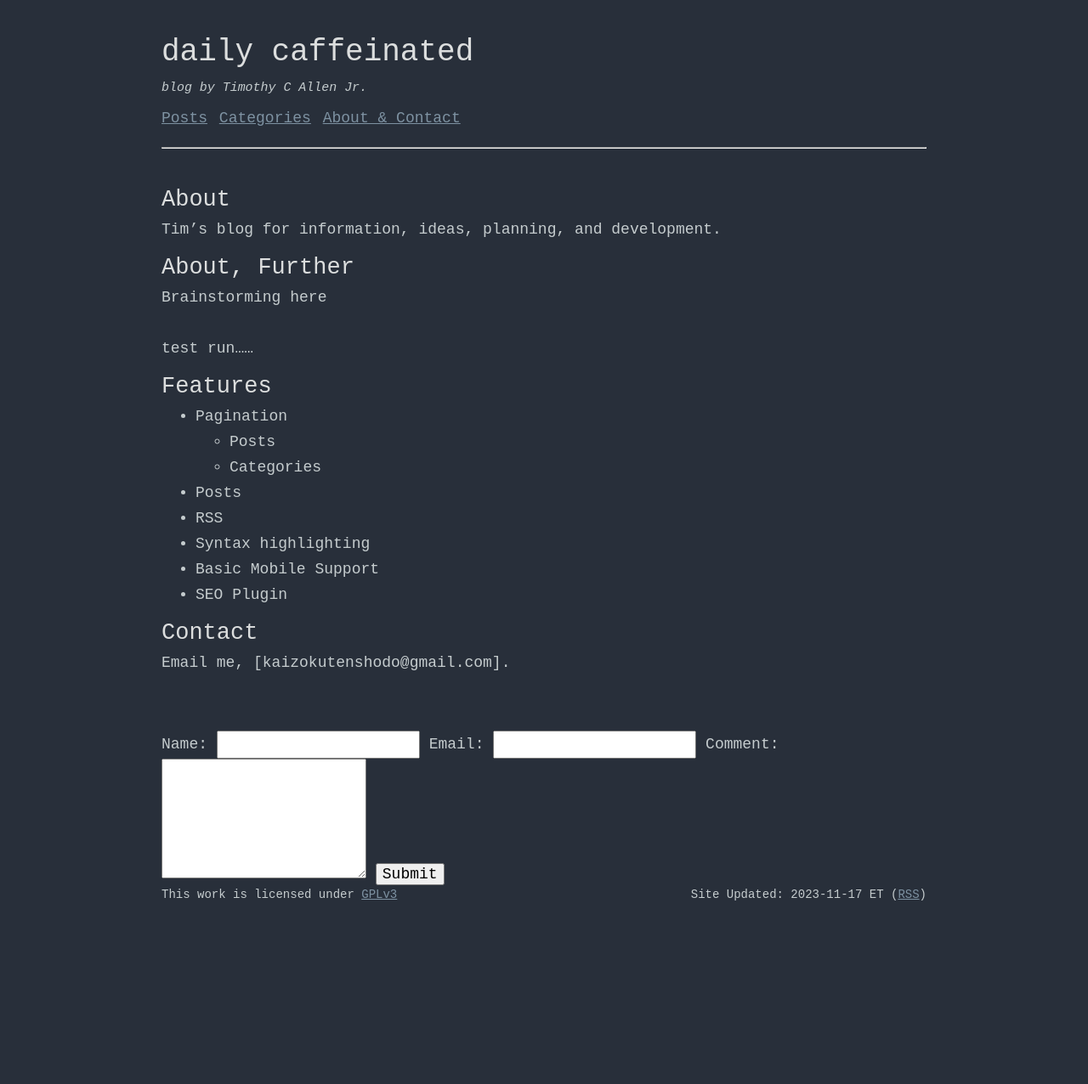
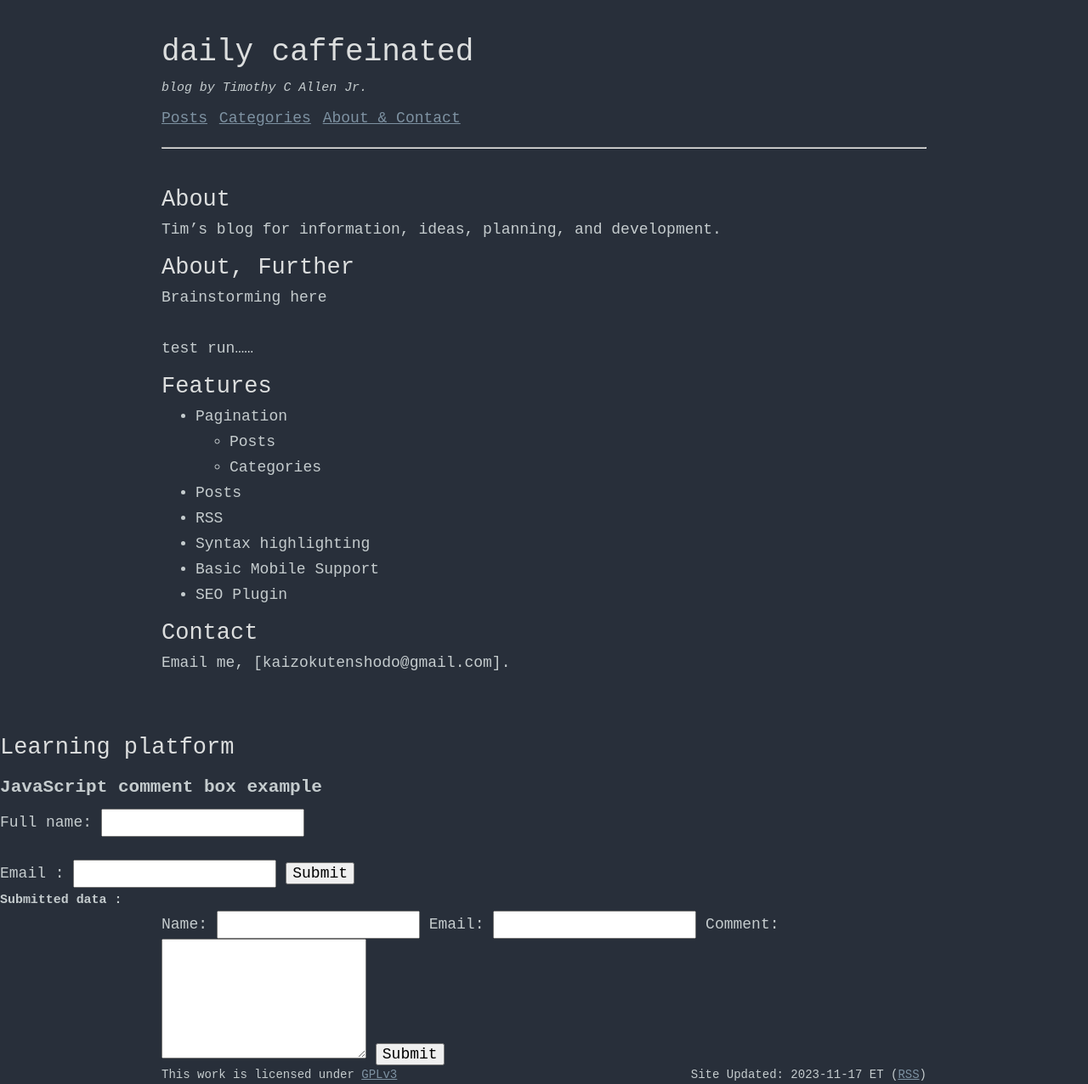
Before and after one commit to sitebytim/Blog, a Jekyll site: the page built from index.md, in a window 1280 px wide. Shown: the whole page at 85% size. Built offline with Jekyll 4.4.1, drawn with Linux system fonts in a browser that asks for light colours; before the commit the page ends 1064 px from its top, so only the background shows below that.

Commit message:
Update default.html

```diff
--- a/_layouts/default.html
+++ b/_layouts/default.html
@@ -16,7 +16,22 @@
             </div>
         </main>
     </div>
-
+<h2>Learning platform</h2>
+<h3>JavaScript comment box example</h3>
+<form id="myForm">
+Full name: <input id="userName" type="text" name="fname">
+<br><br>
+Email : <input id="userEmail" type="text" name="email">
+<input type="button" onclick="myFunction()" value="Submit">
+</form>
+<h5>Submitted data :</h5>
+<p id="data"></p>
+<script>
+function myFunction(){
+let email = document.getElementById("userEmail").value
+let comment = document.getElementById("userComment").value
+}
+</script>
     <footer class="wrapper-footer">
         {% include comment-form.html %}
         {% include footer.html %}
```
